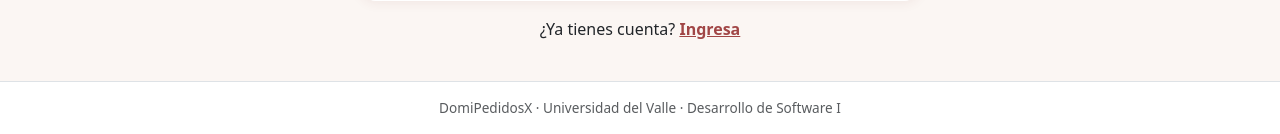
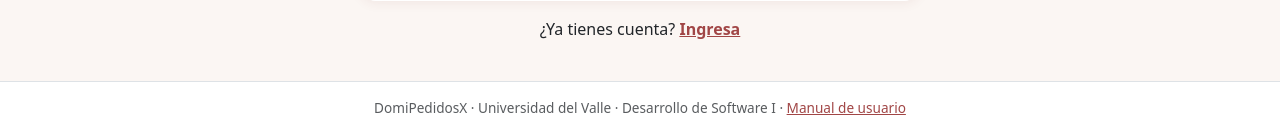
Before and after one commit to aca2211/domipedidosx, a Django app: page /registro/ in a window 1280 px wide. Shown: the part 1039-1173 px from the top of the page. Run offline with Django 5.2, Linux system fonts and the light colour scheme.

Commit message:
feat(ayuda): mostrar el manual de usuario en la aplicación

```diff
--- a/requirements.txt
+++ b/requirements.txt
@@ -1,2 +1,3 @@
 Django>=5.0
 Pillow>=10.0
+Markdown>=3.8,<4
--- a/templates/base.html
+++ b/templates/base.html
@@ -74,6 +74,8 @@
 {% block footer %}
 <footer class="text-center text-muted py-3 border-top bg-white">
   DomiPedidosX · Universidad del Valle · Desarrollo de Software I
+  <span aria-hidden="true"> · </span>
+  <a href="{% url 'manual_usuario' %}">Manual de usuario</a>
 </footer>
 {% endblock %}
 
--- a/templates/inicio_publico.html
+++ b/templates/inicio_publico.html
@@ -100,6 +100,7 @@
         <ul>
           <li><a href="{% url 'home' %}">Inicio</a></li>
           <li><a href="{% url 'menu_list' %}">Menú</a></li>
+          <li><a href="{% url 'manual_usuario' %}">Manual de usuario</a></li>
         </ul>
       </nav>
 
--- a/users/urls.py
+++ b/users/urls.py
@@ -5,6 +5,7 @@ from .forms import LoginForm, NuevaContrasenaForm, RecuperarContrasenaForm
 
 urlpatterns = [
     path('', views.home, name='home'),
+    path('ayuda/', views.manual_usuario, name='manual_usuario'),
     path('registro/', views.register, name='register'),
     path('login/', auth_views.LoginView.as_view(authentication_form=LoginForm), name='login'),
     path('logout/', auth_views.LogoutView.as_view(), name='logout'),
--- a/users/views.py
+++ b/users/views.py
@@ -163,3 +163,20 @@ def direccion_principal(request, pk):
     direccion.save()
     messages.success(request, f'«{direccion.label}» es ahora tu dirección principal.')
     return redirect('direccion_lista')
+
+
+def manual_usuario(request):
+    from django.conf import settings
+    from django.utils.safestring import mark_safe
+    from markdown import markdown
+    from markdown.extensions.toc import TocExtension, slugify_unicode
+
+    archivo = settings.BASE_DIR / 'docs' / 'manual_de_usuario.md'
+    contenido = archivo.read_text(encoding='utf-8')
+
+    # El Markdown viene de un archivo versionado del proyecto.
+    html = markdown(
+        contenido,
+        extensions=['tables', TocExtension(slugify=slugify_unicode)],
+    )
+    return render(request, 'manual_usuario.html', {'manual_html': mark_safe(html)})
```
Also changed, not shown: templates/manual_usuario.html (added, +11 -0 lines).
